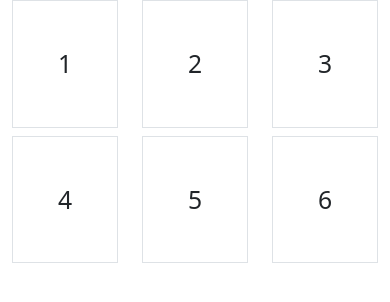
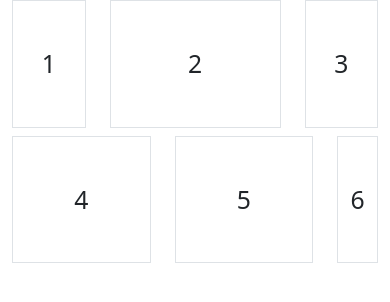
Before and after one commit to jkfaris94/jkfaris94, a plain HTML site: page qualified-4.2.3/index.html in a window 390 px wide. Drawn offline with nearby package versions, Linux system fonts and the light colour scheme.

Commit message:
added column sizes for different screen sizes using md as the break point to match the example in the assessment

```diff
--- a/qualified-4.2.3/index.html
+++ b/qualified-4.2.3/index.html
@@ -16,24 +16,24 @@
   <body>
     <div class="container text-center">
       <div class="row">
-        <div class="col">
+        <div class="col-3 col-md-2">
           <h2 class="text-center py-5 border">1</h2>
         </div>
-        <div class="col">
+        <div class="col-6 col-md-2">
           <h2 class="text-center py-5 border">2</h2>
         </div>
-        <div class="col">
+        <div class="col-3 col-md-8">
           <h2 class="text-center py-5 border">3</h2>
         </div>
       </div>
       <div class="row">
-        <div class="col">
+        <div class="col-5 col-md-4">
           <h2 class="text-center py-5 border">4</h2>
         </div>
-        <div class="col">
+        <div class="col-5 col-md-4">
           <h2 class="text-center py-5 border">5</h2>
         </div>
-        <div class="col">
+        <div class="col-2 col-md-4">
           <h2 class="text-center py-5 border">6</h2>
         </div>
       </div>
```
